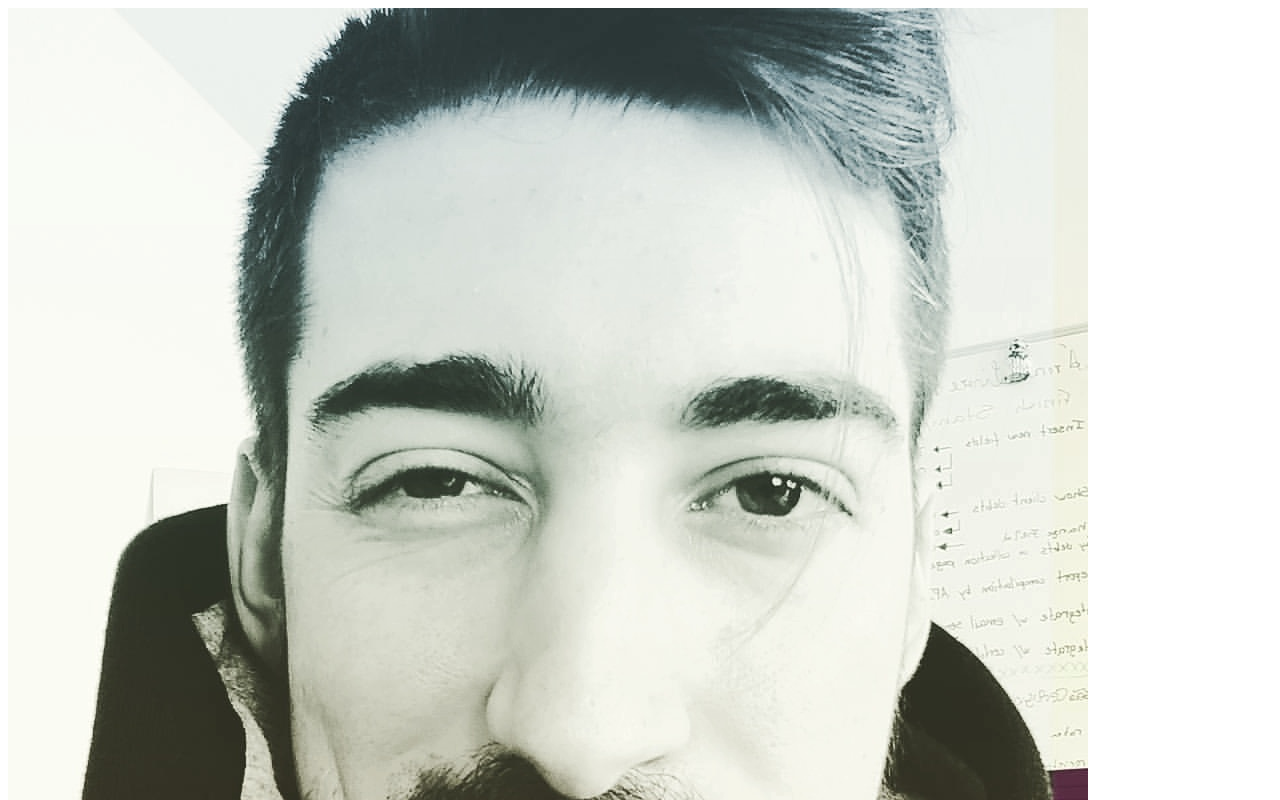
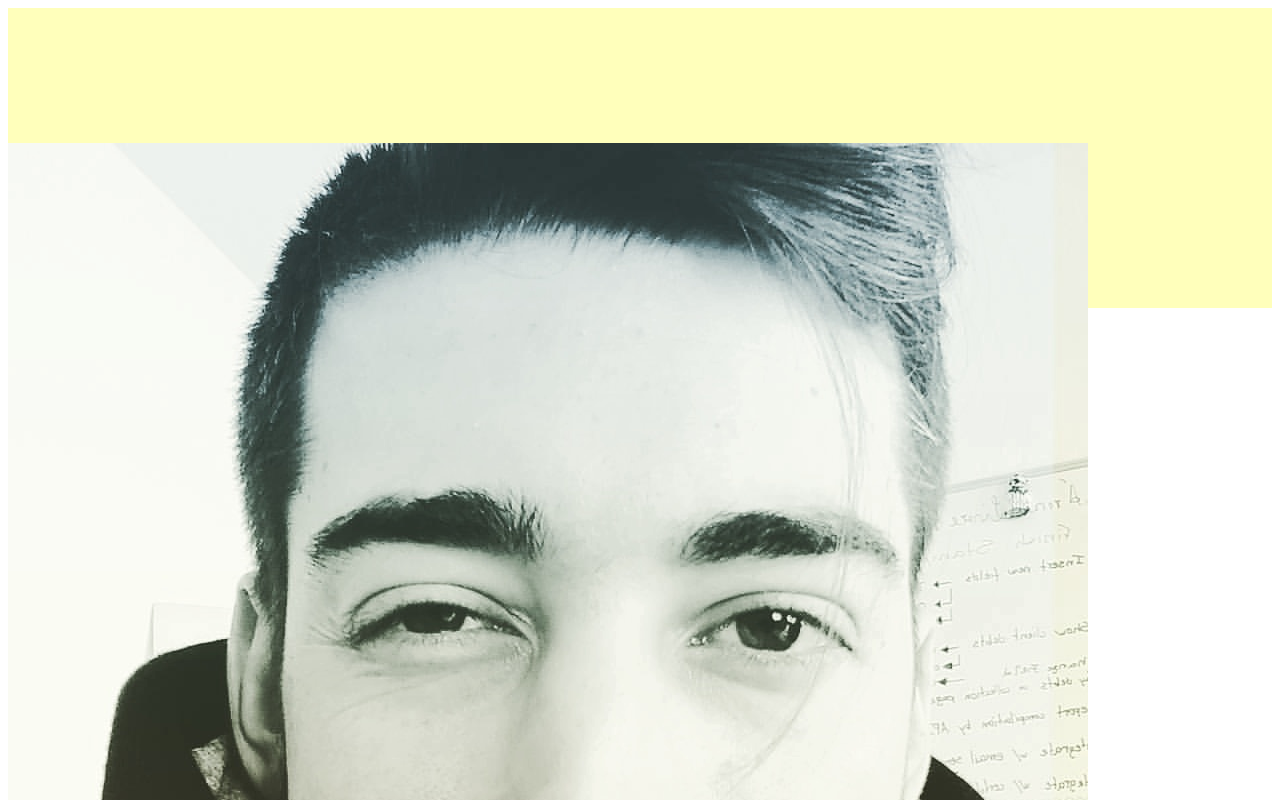
Before and after one commit to faelplg/portfolio, a plain HTML site: page index.html in a window 1280 px wide. Shown: the top 800 px of the page. Drawn offline with Linux system fonts and the light colour scheme.

Commit message:
Testing cover.

```diff
--- a/index.html
+++ b/index.html
@@ -9,7 +9,8 @@
   </head>
   <body>
     <div class="wrapper">
-      <div class="container align-items--center justify-content--center">
+      <div class="container" style="background-color:#ffffbb;height:300px;"></div>
+      <div class="container align-items--center justify-content--center" style="margin-top:-165px;">
         <div class="box">
           <div class="container container--raw container--horizontal align-items--end">
             <div class="diamond diamond--right"></div>
--- a/style.css
+++ b/style.css
@@ -31,6 +31,10 @@ body{
 body {
   margin: 0;
 }
+section,
+.wrapper {
+  overflow-y: auto;
+}
 
 /** Native containers. */
 div, section {
@@ -41,7 +45,6 @@ div, section {
 .container {
   display: flex;
   padding: 16px;
-  height: 100%;
 }
 @media only screen and (max-width: 599px) {
   .container {
```
